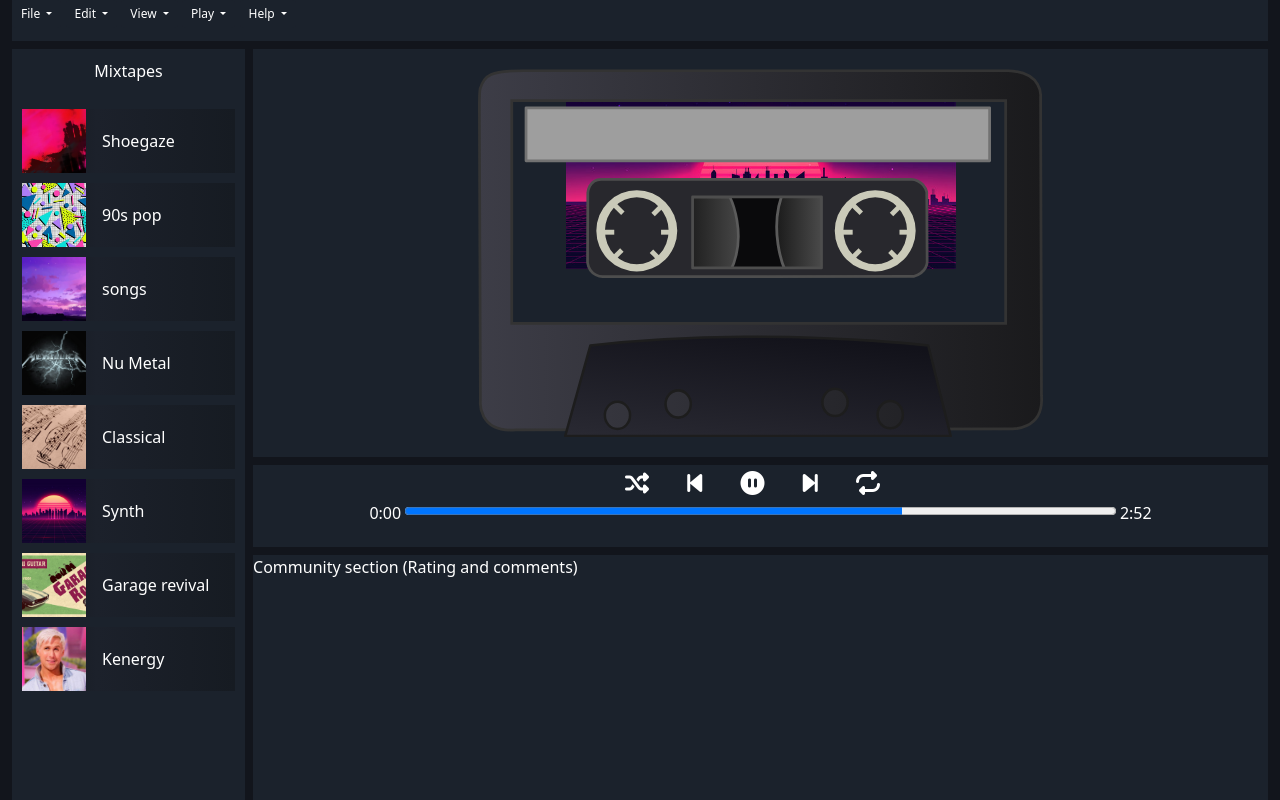
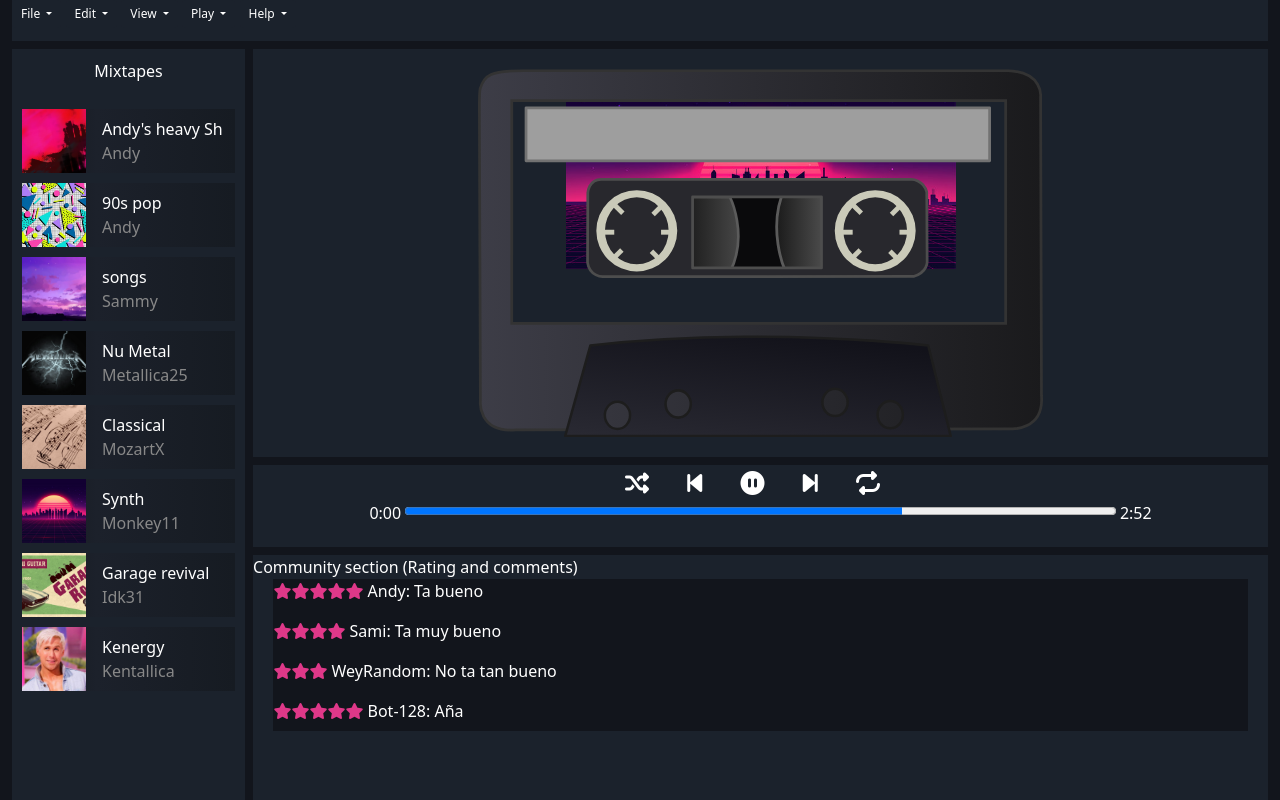
Before and after one commit to AndyDevX/mixtape_web_player, a PHP site: page / in a window 1280 px wide. Run offline with PHP 8.4, Linux system fonts and the light colour scheme.

Commit message:
Mejoras en los mixtapes y comunidad

```diff
--- a/index.html
+++ b/index.html
@@ -79,8 +79,7 @@
         </div>
 
         <div id="mixtapes">
-            <p style="position: sticky; top: 0; background-color: #1b222c; text-align: center; padding: 10px 0px;">Mixtapes</p>
-
+            <p style="position: sticky; top: 0; background-color: #1b222c; text-align: center; padding: 10px 0px; z-index: 1;">Mixtapes</p>
         </div>
 
         <div id="cassette">
@@ -106,6 +105,14 @@
 
         <div id="community">
             Community section (Rating and comments)
+            <div style="background-color: #12151C; width: 96%; height: 9.5rem; margin: 0 auto; overflow: hidden scroll;">
+                <p><i class="fa-solid fa-star"></i><i class="fa-solid fa-star"></i><i class="fa-solid fa-star"></i><i class="fa-solid fa-star"></i><i class="fa-solid fa-star"></i> Andy: Ta bueno</p>
+                <p><i class="fa-solid fa-star"></i><i class="fa-solid fa-star"></i><i class="fa-solid fa-star"></i><i class="fa-solid fa-star"></i> Sami: Ta muy bueno</p>
+                <p><i class="fa-solid fa-star"></i><i class="fa-solid fa-star"></i><i class="fa-solid fa-star"></i> WeyRandom: No ta tan bueno</p>
+                <p><i class="fa-solid fa-star"></i><i class="fa-solid fa-star"></i><i class="fa-solid fa-star"></i><i class="fa-solid fa-star"></i><i class="fa-solid fa-star"></i> Bot-128: Aña</p>
+                <p><i class="fa-solid fa-star"></i><i class="fa-solid fa-star"></i> Tilin: Apoco si</p>
+                <p><i class="fa-solid fa-star"></i> Que: so</p>
+            </div>
         </div>
 
     </div>
--- a/public/mixtapes.json
+++ b/public/mixtapes.json
@@ -1,7 +1,7 @@
 {
     "mixtapes": [
         {
-            "name":"Shoegaze",
+            "name":"Andy's heavy Shoegaze",
             "autor":"Andy",
             "cover":"assets/mix_covers/shoegaze.png"
         },
--- a/public/script.js
+++ b/public/script.js
@@ -17,14 +17,23 @@ fetch('public/mixtapes.json')
       imagen.src = playlist.cover; // Puedes personalizar la imagen según tus necesidades
       imagen.alt = playlist.autor;
 
-      const mixtapeTitle = document.createElement('span');
-      mixtapeTitle.className = 'mixtape-title';
+      const mixtapeInfo = document.createElement('div');
+      mixtapeInfo.className = 'mixtape_info';
+
+      const mixtapeTitle = document.createElement('p');
+      mixtapeTitle.className = 'mixtape_name';
       mixtapeTitle.textContent = playlist.name;
+
+      const mixtapeAutor = document.createElement('p');
+      mixtapeAutor.className = 'mixtape_autor';
+      mixtapeAutor.textContent = playlist.autor;
 
       // Adjuntar elementos al árbol DOM
       mixtapeImage.appendChild(imagen);
       mixtape.appendChild(mixtapeImage);
-      mixtape.appendChild(mixtapeTitle);
+      mixtape.appendChild(mixtapeInfo);
+      mixtapeInfo.appendChild(mixtapeTitle);
+      mixtapeInfo.appendChild(mixtapeAutor);
 
       // Agregar la nueva mixtape al contenedor principal
       contenedorPlaylists.appendChild(mixtape);
--- a/static/style.css
+++ b/static/style.css
@@ -44,9 +44,23 @@
       height: 100%;
       object-fit: cover;
     }
+    .mixtape_info {
+      display: block;
+      position: relative;
+    }
+      .mixtape_name {
+        position: absolute;
+        width: 7.5rem;
+        overflow: hidden;
+        top: -1.5rem;
+      }
+      .mixtape_autor {
+        color: #888888;
+        position: absolute;
+        width: 6.5rem;
+        overflow: hidden;
+      }
 
-    .mixtape-title {
-    }
 
 #cassette {
   background-color: #1b222c;
@@ -81,6 +95,9 @@
   background-color: #1b222c;
   grid-area: community;
 }
+  .fa-star {
+    color: #DF3889;
+  }
 
 #player_panel {
   background-color: #1b222c;
```
